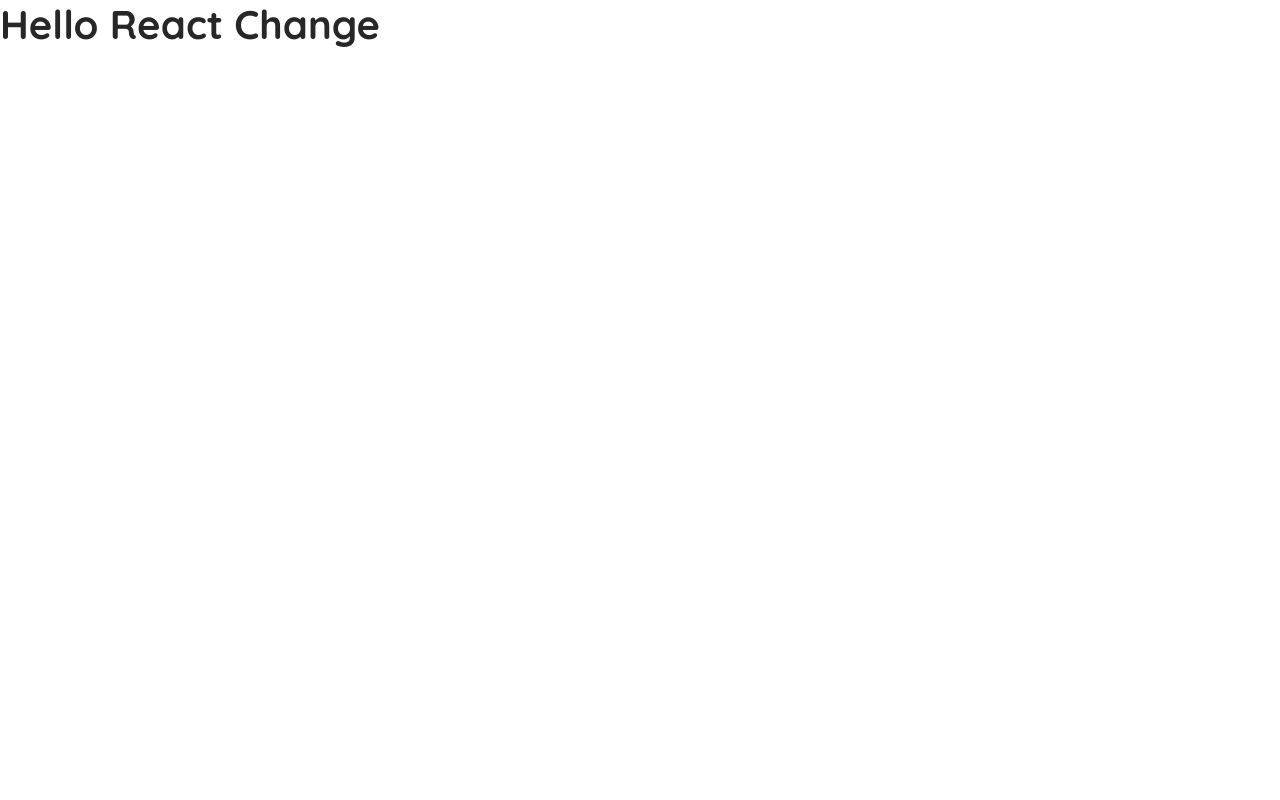
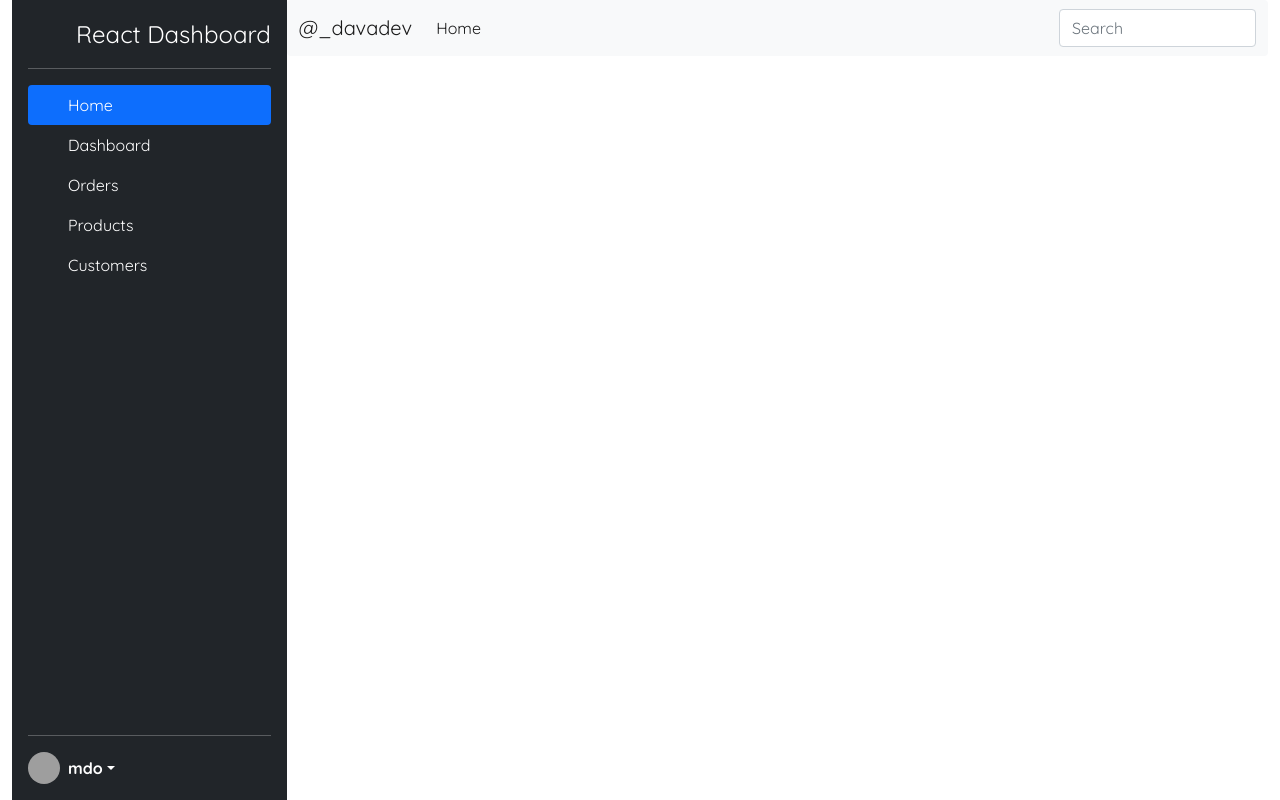
Before and after one commit to DanielVera987/react-dashboard, a React app: page / in a window 1280 px wide. Built offline with nearby package versions, Linux system fonts and the light colour scheme; grey boxes are pictures that could not be loaded.

Commit message:
Add layout

```diff
--- a/src/components/Home.jsx
+++ b/src/components/Home.jsx
@@ -1,12 +1,10 @@
 import React from 'react';
 import './Home.scss';
+import Layout from './Layout/Layout';
+import Login from '@pages/Login/Login';
 
 const Home = () => {
-    return (
-        <div>
-            <h1>Hello React Change</h1>
-        </div>
-    );
+    return <Layout></Layout>;
 };
 
 export default Home;
--- /dev/null
+++ b/src/components/Layout/Header.jsx
@@ -0,0 +1,47 @@
+import React from 'react';
+
+const Header = () => {
+    return (
+        <nav className="navbar navbar-expand-lg navbar-light bg-light rounded">
+            <div className="container-fluid">
+                <a className="navbar-brand" href="#">
+                    @_davadev
+                </a>
+                <button
+                    className="navbar-toggler"
+                    type="button"
+                    data-bs-toggle="collapse"
+                    data-bs-target="#navbarsExample09"
+                    aria-controls="navbarsExample09"
+                    aria-expanded="false"
+                    aria-label="Toggle navigation"
+                >
+                    <span className="navbar-toggler-icon" />
+                </button>
+                <div className="collapse navbar-collapse" id="navbarsExample09">
+                    <ul className="navbar-nav me-auto mb-2 mb-lg-0">
+                        <li className="nav-item">
+                            <a
+                                className="nav-link active"
+                                aria-current="page"
+                                href="#"
+                            >
+                                Home
+                            </a>
+                        </li>
+                    </ul>
+                    <form>
+                        <input
+                            className="form-control"
+                            type="text"
+                            placeholder="Search"
+                            aria-label="Search"
+                        />
+                    </form>
+                </div>
+            </div>
+        </nav>
+    );
+};
+
+export default Header;
--- /dev/null
+++ b/src/components/Layout/Layout.jsx
@@ -0,0 +1,20 @@
+import React from 'react';
+import { Container } from 'react-bootstrap';
+import Header from '@layout/Header';
+import Sidebar from '@layout/Sidebar';
+
+const Layout = ({ children }) => {
+    return (
+        <Container fluid>
+            <div className="d-flex flex-direction-row align-items-start">
+                <Sidebar />
+                <div className="flex-fill">
+                    <Header />
+                    <div className="content mt-4">{children}</div>
+                </div>
+            </div>
+        </Container>
+    );
+};
+
+export default Layout;
--- /dev/null
+++ b/src/components/Layout/Sidebar.jsx
@@ -0,0 +1,84 @@
+import React from 'react';
+
+const Sidebar = () => {
+    return (
+        <div
+            className="d-flex flex-column flex-shrink-0 p-3 text-white bg-dark"
+            style={{ height: '100vh' }}
+        >
+            <a
+                href="/"
+                className="d-flex align-items-center mb-3 mb-md-0 me-md-auto text-white text-decoration-none"
+            >
+                <svg className="bi me-2" width={40} height={32}>
+                    <use xlinkHref="#bootstrap" />
+                </svg>
+                <span className="fs-4">React Dashboard</span>
+            </a>
+            <hr />
+            <ul className="nav nav-pills flex-column mb-auto">
+                <li className="nav-item">
+                    <a href="#" className="nav-link active" aria-current="page">
+                        <svg className="bi me-2" width={16} height={16}>
+                            <use xlinkHref="#home" />
+                        </svg>
+                        Home
+                    </a>
+                </li>
+                <li>
+                    <a href="#" className="nav-link text-white">
+                        <svg className="bi me-2" width={16} height={16}>
+                            <use xlinkHref="#speedometer2" />
+                        </svg>
+                        Dashboard
+                    </a>
+                </li>
+                <li>
+                    <a href="#" className="nav-link text-white">
+                        <svg className="bi me-2" width={16} height={16}>
+                            <use xlinkHref="#table" />
+                        </svg>
+                        Orders
+                    </a>
+                </li>
+                <li>
+                    <a href="#" className="nav-link text-white">
+                        <svg className="bi me-2" width={16} height={16}>
+                            <use xlinkHref="#grid" />
+                        </svg>
+                        Products
+                    </a>
+                </li>
+                <li>
+                    <a href="#" className="nav-link text-white">
+                        <svg className="bi me-2" width={16} height={16}>
+                            <use xlinkHref="#people-circle" />
+                        </svg>
+                        Customers
+                    </a>
+                </li>
+            </ul>
+            <hr />
+            <div className="dropdown">
+                <a
+                    href="#"
+                    className="d-flex align-items-center text-white text-decoration-none dropdown-toggle"
+                    id="dropdownUser1"
+                    data-bs-toggle="dropdown"
+                    aria-expanded="false"
+                >
+                    <img
+                        src="https://github.com/mdo.png"
+                        alt="foto"
+                        width={32}
+                        height={32}
+                        className="rounded-circle me-2"
+                    />
+                    <strong>mdo</strong>
+                </a>
+            </div>
+        </div>
+    );
+};
+
+export default Sidebar;
```
